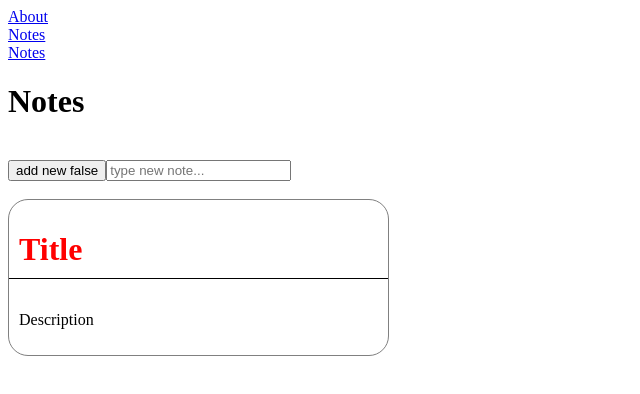
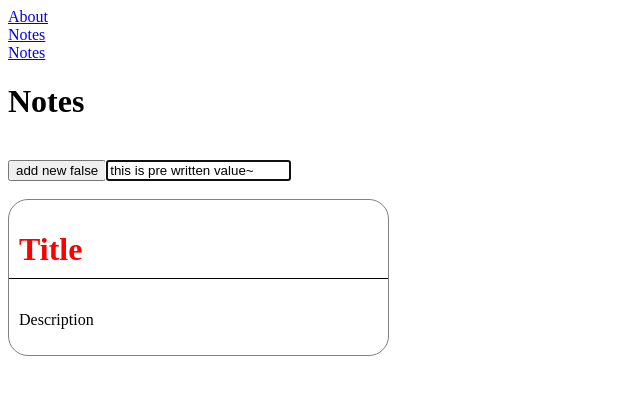
Before and after one commit to msd-pan/nuxt-test, a Nuxt app: page /notes in a window 1280 px wide. Shown: the top 394 px of the page, without its empty margins (0-640 px from the left). Built offline with nearby package versions, Linux system fonts and the light colour scheme.

Commit message:
Data binding and directives

```diff
--- a/components/Banner.vue
+++ b/components/Banner.vue
@@ -1 +1,9 @@
-<template><h1>Welcome To Our Notes App!</h1></template>
+<template>
+  <h1 v-debug>Welcome To Our Notes App!</h1>
+  <!-- <img :src="imgSrc" alt="" /> -->
+</template>
+<script setup>
+// const imgSrc = ref(
+//   "https://cdn.pixabay.com/photo/2021/12/04/20/59/animal-6845972_640.jpg"
+// );
+</script>
--- a/components/Notes/NewNote.vue
+++ b/components/Notes/NewNote.vue
@@ -1 +1,12 @@
-<template><input type="text" placeholder="type new note..." /></template>
+<template>
+  <input v-model="newNote" v-focus type="text" placeholder="type new note..." />
+</template>
+<script setup>
+const newNote = ref("this is pre written value~");
+
+const vFocus = {
+  mounted: (el) => {
+    el.focus();
+  },
+};
+</script>
--- /dev/null
+++ b/plugins/test.ts
@@ -0,0 +1,5 @@
+export default defineNuxtPlugin(({ vueApp }) => {
+  vueApp.directive("debug", {
+    mounted: (el) => console.log("degug-->", el.innerHTML),
+  });
+});
```
